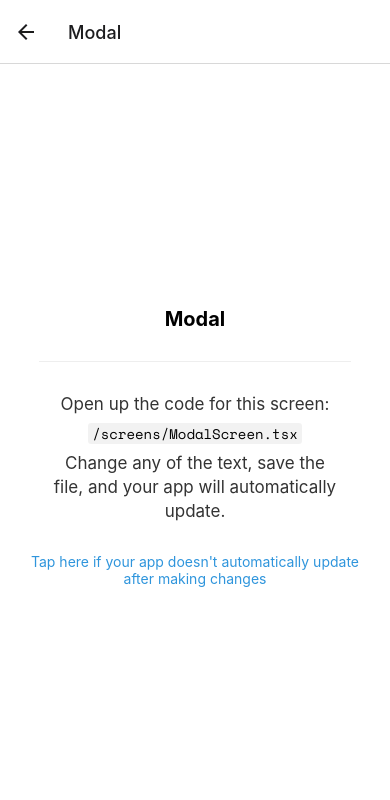
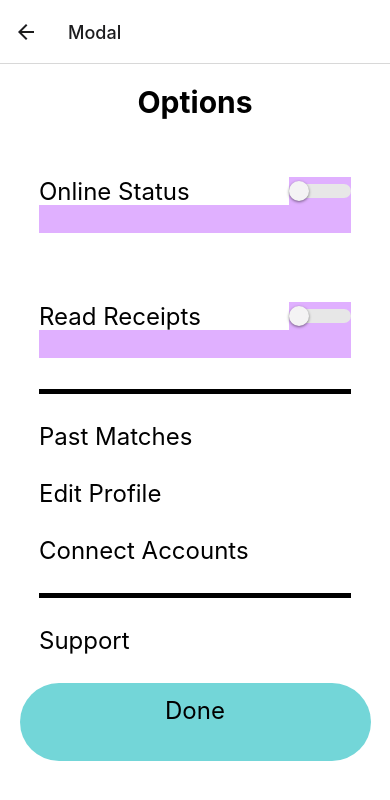
Before and after one commit to maaarvin-was-here/hi5, a React Native app: screen /Modal in a window 390 px wide. Shown: the top 800 px of the page. Built offline with nearby package versions, Linux system fonts and the light colour scheme; what expo-linking would draw is missing.

Commit message:
modal screen

```diff
--- a/screens/ModalScreen.tsx
+++ b/screens/ModalScreen.tsx
@@ -1,19 +1,61 @@
 import { StatusBar } from 'expo-status-bar';
 import * as React from 'react';
-import { Platform, StyleSheet } from 'react-native';
+import { useState } from 'react';
+import { Platform, StyleSheet, Switch } from 'react-native';
 
 import EditScreenInfo from '../components/EditScreenInfo';
 import { Text, View } from '../components/Themed';
+import { Dimensions } from 'react-native';
+
+const windowWidth = Dimensions.get('window').width;
+const windowHeight = Dimensions.get('window').height;
 
 export default function ModalScreen() {
+    const [isEnabled1, setIsEnabled1] = useState(false);
+    const toggleSwitch1 = () => setIsEnabled1(previousState => !previousState);
+    const [isEnabled2, setIsEnabled2] = useState(false);
+    const toggleSwitch2 = () => setIsEnabled2(previousState => !previousState);
+
     return (
         <View style={styles.container}>
-      <Text style={styles.title}>Modal</Text>
-      <View style={styles.separator} lightColor="#eee" darkColor="rgba(255,255,255,0.1)" />
-      <EditScreenInfo path="/screens/ModalScreen.tsx" />
-
-      {/* Use a light status bar on iOS to account for the black space above the modal */}
-      <StatusBar style={Platform.OS === 'ios' ? 'light' : 'auto'} />
+            <View style={{ alignItems: 'center', backgroundColor: 'white' }}>
+                <Text style={styles.title}>Options</Text>
+            </View>
+            <View style={styles.section}>
+                <View style={styles.toggleSection}>
+                    <Text style={styles.toggleEntry}>Online Status</Text>
+                    <Switch
+                        style={styles.switch}
+                        trackColor={{ false: "#E7E7E7", true: "#E7E7E7" }}
+                        thumbColor={isEnabled1 ? "#73D6D8" : "#f4f3f4"}
+                        ios_backgroundColor="white"
+                        onValueChange={toggleSwitch1}
+                        value={isEnabled1}
+                    />
+                </View>
+                <View style={styles.toggleSection}>
+                    <Text style={styles.toggleEntry}>Read Receipts</Text>
+                    <Switch
+                        style={styles.switch}
+                        trackColor={{ false: "#E7E7E7", true: "#E7E7E7" }}
+                        thumbColor={isEnabled2 ? "#73D6D8" : "#f4f3f4"}
+                        ios_backgroundColor="white"
+                        onValueChange={toggleSwitch2}
+                        value={isEnabled2}
+                    />
+                </View>
+            </View>
+            <View style={styles.section}>
+                <Text style={styles.entry}>Past Matches</Text>
+                <Text style={styles.entry}>Edit Profile</Text>
+                <Text style={styles.entry}>Connect Accounts</Text>
+            </View>
+            <View style={styles.baresection}>
+                <Text style={styles.entry}>Support</Text>
+            </View>
+            <View style={styles.doneButton}>
+                <Text style={styles.buttonText}>Done</Text>
+            </View>
         </View>
     );
 }
@@ -22,15 +64,69 @@ const styles = StyleSheet.create({
     container: {
         flex: 1,
         alignItems: 'center',
-    justifyContent: 'center',
+        backgroundColor: 'white'
     },
     title: {
-    fontSize: 20,
+        fontSize: 30,
         fontWeight: 'bold',
+        paddingTop: 20,
+        paddingBottom: 20,
+        color: 'black',
+        backgroundColor: 'white'
     },
-  separator: {
-    marginVertical: 30,
-    height: 1,
-    width: '80%',
+    section: {
+        borderBottomWidth: 5,
+        borderBottomColor: 'black',
+        marginBottom: 28,
+        backgroundColor: 'white',
+        width: '80%'
     },
+    toggleSection: {
+        backgroundColor: '#e0b0ff',
+        alignItems: 'center',
+        fontSize: 24,
+        marginTop: '12%',
+        marginBottom: '10%',
+        flex: 1,
+        flexDirection: 'row',
+    },
+    baresection: {
+        backgroundColor: 'white',
+        width: '80%'
+    },
+    toggleEntry: {
+        flex: 4,
+        color: 'black',
+        alignContent: 'flex-start',
+        backgroundColor: 'white',
+        fontSize: 24,
+        height: 28,
+        left: 0,
+        marginBottom: 28,
+    },
+    switch: {
+        flex: 1,
+        marginBottom: 28,
+        alignContent: "flex-end",
+    },
+    entry: {
+        color: 'black',
+        backgroundColor: 'white',
+        paddingBottom: 28,
+        fontSize: 24,
+        paddingLeft: -100,
+    },
+    doneButton: {
+        width: '90%',
+        height: '10%',
+        borderRadius: 60,
+        backgroundColor: '#73D6D8'
+    },
+    buttonText: {
+        flex: 1,
+        color: 'black',
+        fontSize: 24,
+        textAlign: 'center',
+        marginTop: 13
+    }
 });
```
Lines whose indentation alone changed are shown as unchanged.
